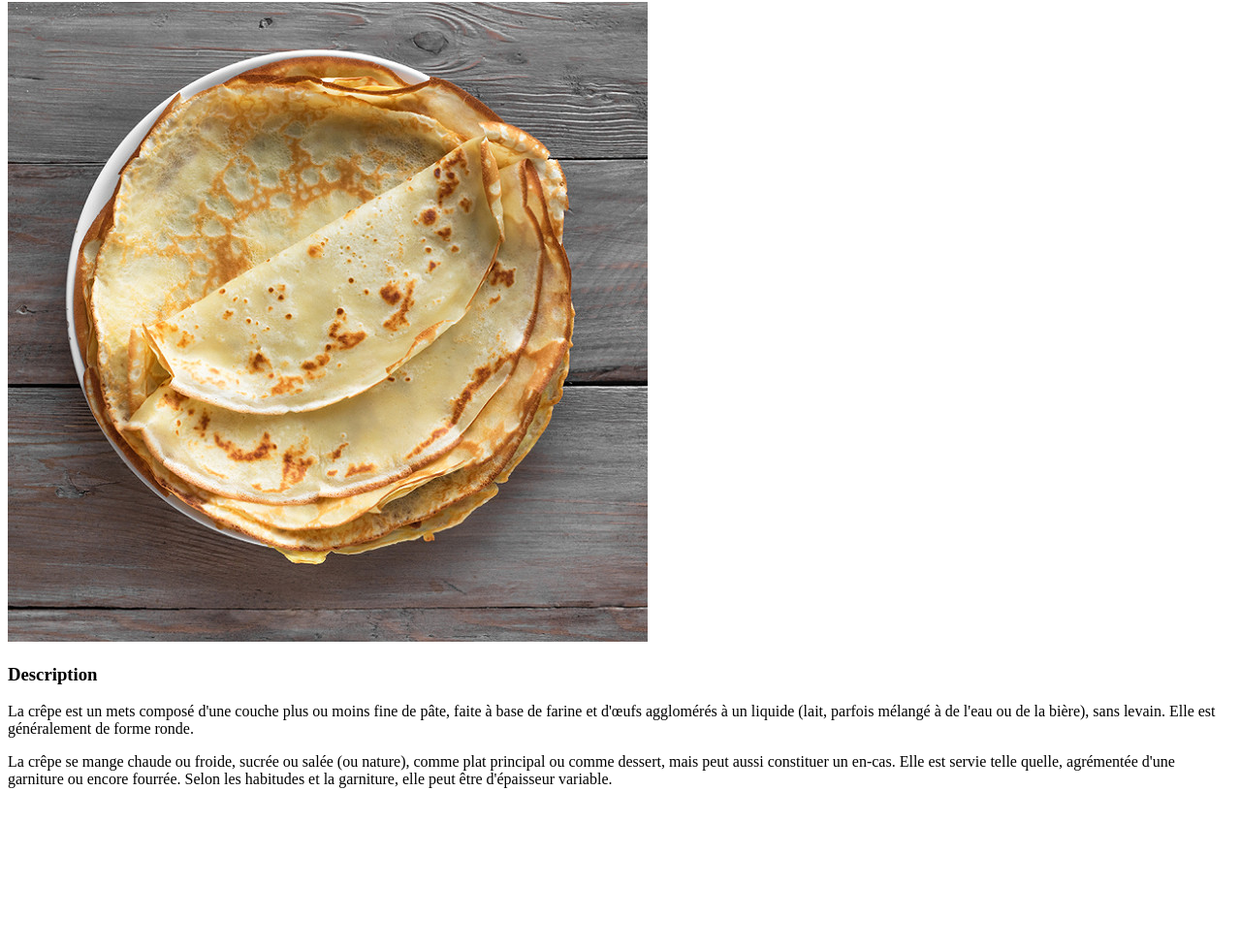
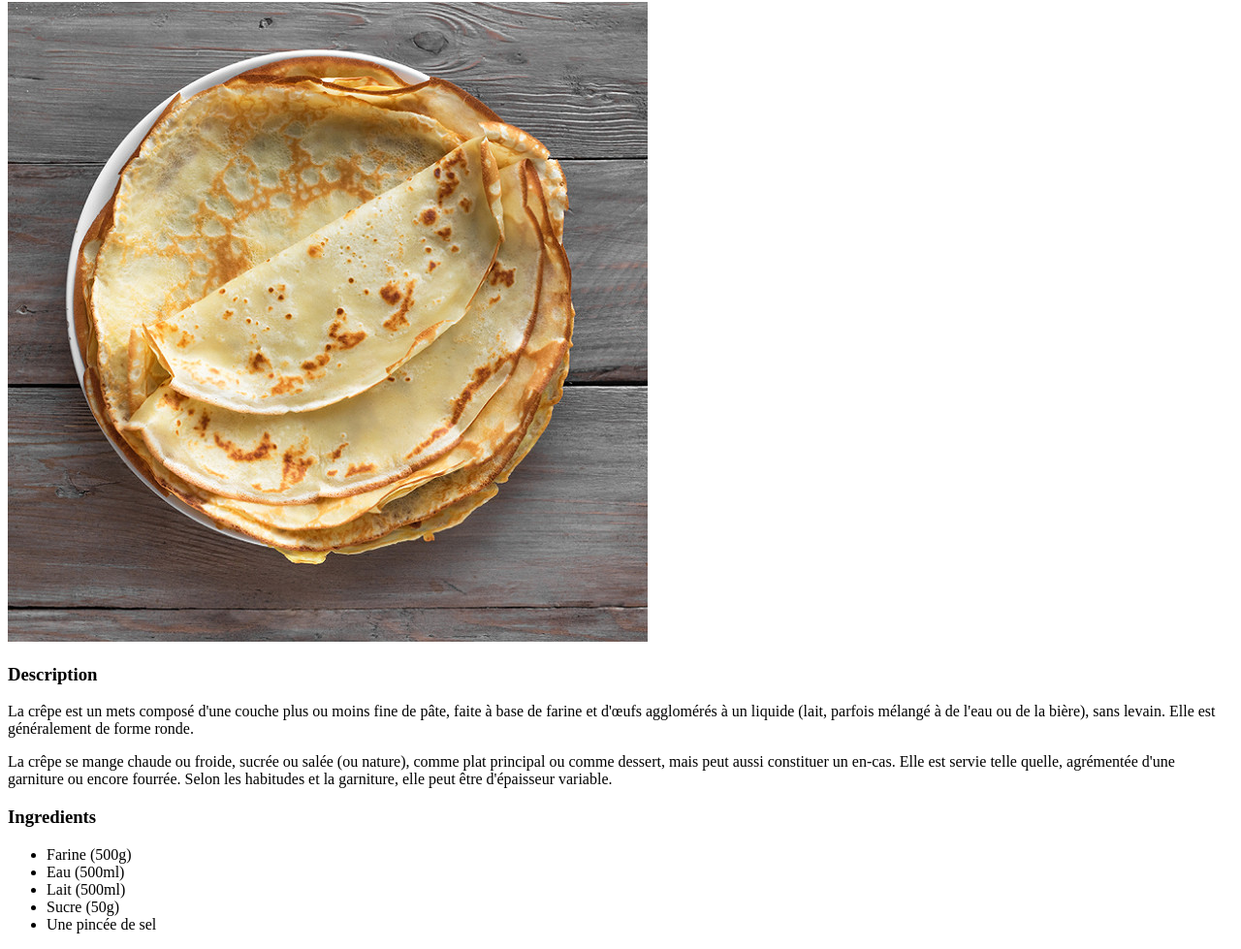
Before and after one commit to BadLuckBrebis/odin-recipes, a plain HTML site: page recipes/crepes.html in a window 1280 px wide. Shown: the part 78-1057 px from the top of the page at 97% size. Before the commit the page ends 907 px from the top, so only its background shows below. Drawn offline with Linux system fonts and the light colour scheme.

Commit message:
Add Ingredient list

```diff
--- a/recipes/crepes.html
+++ b/recipes/crepes.html
@@ -17,6 +17,15 @@
         <p>La crêpe est un mets composé d'une couche plus ou moins fine de pâte, faite à base de farine et d'œufs agglomérés à un liquide (lait, parfois mélangé à de l'eau ou de la bière), sans levain. Elle est généralement de forme ronde.</p>
         <p>La crêpe se mange chaude ou froide, sucrée ou salée (ou nature), comme plat principal ou comme dessert, mais peut aussi constituer un en-cas. Elle est servie telle quelle, agrémentée d'une garniture ou encore fourrée. Selon les habitudes et la garniture, elle peut être d'épaisseur variable.</p>
 
+        <h3>Ingredients</h3>
+
+        <ul>
+            <li>Farine (500g)</li>
+            <li>Eau (500ml) </li>
+            <li>Lait (500ml)</li>
+            <li>Sucre (50g)</li>
+            <li>Une pincée de sel</li>
+        </ul>
 
     </body>
 
```
